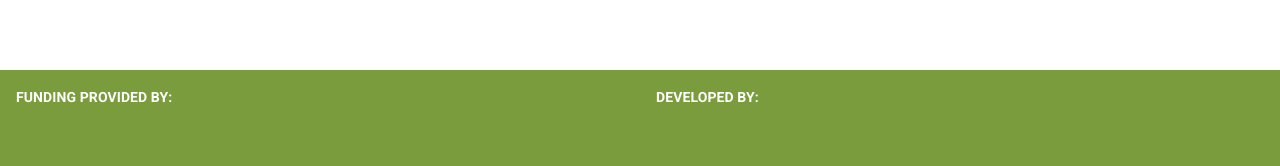
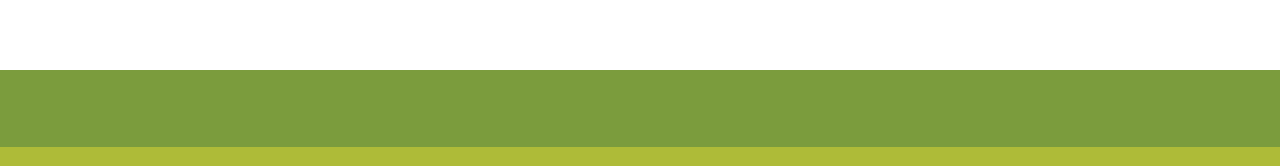
Before and after one commit to dogcomplex/buybc, a Vue app in the folder App/buybc-app/: page / in a window 1280 px wide. Shown: the part 680-846 px from the top of the page. Built offline with nearby package versions, Linux system fonts and the light colour scheme; what vue-content-placeholders would draw is missing.

Commit message:
remove funded by..

```diff
--- a/App/buybc-app/src/views/Footer.vue
+++ b/App/buybc-app/src/views/Footer.vue
@@ -4,8 +4,6 @@
       <v-row dense no-gutters>
         <v-col cols="6">
           <v-card flat tile color="#7B9C3D" >
-                        <v-card-text class="white--text"><h4>FUNDING PROVIDED BY:</h4></v-card-text>
-
             <v-card-text>
               <v-img
                 contain
@@ -15,7 +13,6 @@
         </v-col>
         <v-col cols="6">
           <v-card padless tile flat color="#7B9C3D" width="100%">
-            <v-card-text class="white--text"><h4>DEVELOPED BY:</h4></v-card-text>
             <v-card-text>
               <a href="https://www.quartech.com" target="_blank"
                 ><v-img
```
